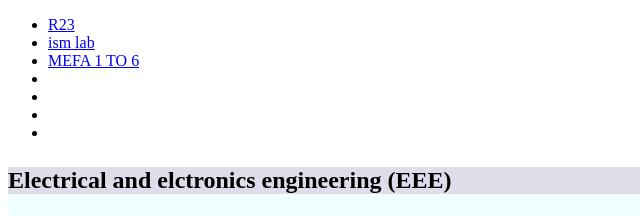
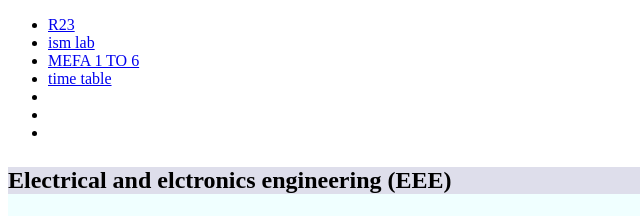
Before and after one commit to siddardhamotupalli/btech-, a plain HTML site: page index.html in a window 1280 px wide. Shown: the part 477-693 px from the top of the page, 0-640 px from the left. Drawn offline with Linux system fonts and the light colour scheme.

Commit message:
Update index.html

```diff
--- a/index.html
+++ b/index.html
@@ -23,7 +23,7 @@
         <li><a href=" SRK23 II EEE Syllabus final 7.8.2024.docx   ">R23</a></li>
            <li><a href="  ELECTRICAL MACHINES-II LABMANUAL.pdf  ">ism lab</a></li>
           <li><a href=" MFA 1 to 6 units material.pdf ">MEFA 1 TO 6</a></li>
-           <li><a href="Screenshot 2025-03-23 8.14.08 AM.png "></a></li>
+           <li><a href="Screenshot 2025-03-23 8.14.08 AM.png ">time table</a></li>
            <li><a href=" "></a></li>
            <li><a href=" "></a></li>
           <li><a href=" "></a></li>
```
